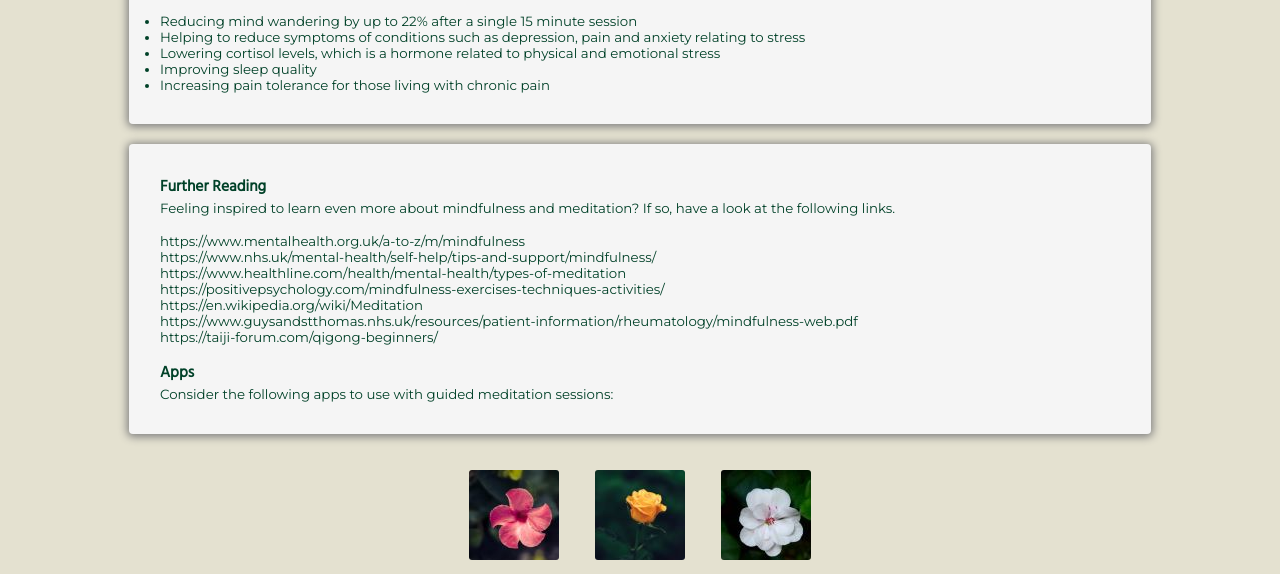
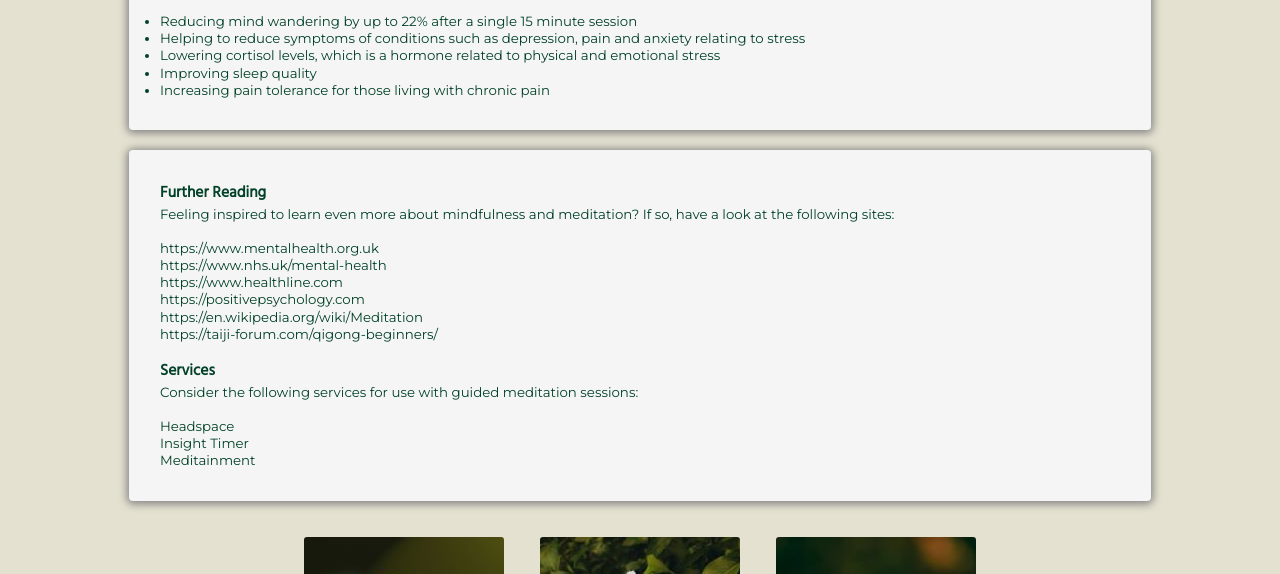
Before and after one commit to Code-Institute-Submissions/project-mindfulness-meditation, a plain HTML site: page benefits.html in a window 1280 px wide. Shown: the part 217-791 px from the top of the page. Drawn offline with Linux system fonts and the light colour scheme.

Commit message:
Adjust styling for picture box elements

```diff
--- a/assets/css/style.css
+++ b/assets/css/style.css
@@ -21,7 +21,7 @@ h3,
     font-family: Hind, sans-serif;
 }
 
-p {
+p, li {
     line-height: 1.3;
 }
 
@@ -69,7 +69,7 @@ header {
 
 /* Adjusted homepage element positioning following discussion with mentor */
 #home-image {
-    background: #0f5a41 url(../images/garden-path-marco-de-winter-unsplash-v5.jpeg) center center no-repeat;
+    background: #0f5a41 url(../images/garden-path-marco-de-winter.jpeg) center center no-repeat;
     min-height: calc(100vh - 201px);
     display: flex;
     align-items: center;
@@ -217,8 +217,8 @@ footer {
 
 #picture-box div {
     display: inline-block;
-    width: 90px;
-    height: 90px;
+    width: 200px;
+    height: 200px;
     border: 1px solid transparent;
     margin: 15px;
     border-radius: 4px;
--- a/benefits.html
+++ b/benefits.html
@@ -51,42 +51,45 @@
         <div class="content-box">
             <h3>Further Reading</h3>
             <p>Feeling inspired to learn even more about mindfulness and meditation? If so, have a look at the following
-                links.</p>
+                sites:</p>
             <br>
             <ul>
                 <li><a href="https://www.mentalhealth.org.uk/a-to-z/m/mindfulness" target="_blank"
-                        rel="noopener">https://www.mentalhealth.org.uk/a-to-z/m/mindfulness</a>
+                        rel="noopener">https://www.mentalhealth.org.uk</a>
                 </li>
                 <li><a href="https://www.nhs.uk/mental-health/self-help/tips-and-support/mindfulness/" target="_blank"
-                        rel="noopener">https://www.nhs.uk/mental-health/self-help/tips-and-support/mindfulness/</a>
+                        rel="noopener">https://www.nhs.uk/mental-health</a>
                 </li>
                 <li><a href="https://www.healthline.com/health/mental-health/types-of-meditation" target="_blank"
-                        rel="noopener">https://www.healthline.com/health/mental-health/types-of-meditation</a>
+                        rel="noopener">https://www.healthline.com</a>
                 </li>
                 <li><a href="https://positivepsychology.com/mindfulness-exercises-techniques-activities/"
-                        target="_blank"
-                        rel="noopener">https://positivepsychology.com/mindfulness-exercises-techniques-activities/</a>
+                        target="_blank" rel="noopener">https://positivepsychology.com</a>
                 </li>
                 <li><a href="https://en.wikipedia.org/wiki/Meditation" target="_blank"
-                        rel="noopener">https://en.wikipedia.org/wiki/Meditation</a></li>
-                <li><a href="https://www.guysandstthomas.nhs.uk/resources/patient-information/rheumatology/mindfulness-web.pdf"
-                        target="_blank"
-                        rel="noopener">https://www.guysandstthomas.nhs.uk/resources/patient-information/rheumatology/mindfulness-web.pdf</a>
+                        rel="noopener">https://en.wikipedia.org/wiki/Meditation</a>
                 </li>
                 <li><a href="https://taiji-forum.com/qigong-beginners/" target="_blank"
                         rel="noopener">https://taiji-forum.com/qigong-beginners/</a>
                 </li>
             </ul>
             <br>
-            <h3>Apps</h3>
-            <p>Consider the following apps to use with guided meditation sessions:</p>
+            <h3>Services</h3>
+            <p>Consider the following services for use with guided meditation sessions:</p>
+            <br>
+            <ul>
+                <li><a href="https://headspace.com" target="_blank" rel="noopener">Headspace</a></li>
+                <li><a href="https://insighttimer.com/" target="_blank" rel="noopener">Insight Timer</a></li>
+                <li><a href="https://meditainment.com/" target="_blank" rel="noopener">Meditainment</a></li>
+            </ul>
         </div>
         <!-- Container for picture box -->
         <div id="picture-box">
-            <div><img src="assets/images/dark-pink-flower-tra-tran-unsplash.jpg" alt="Image of dark pink flower"></div>
-            <div><img src="assets/images/orange-flower-anton-bozhina-unsplash.jpg" alt="Image of orange rose"></div>
-            <div><img src="assets/images/white-pink-flower-angelika-paduch-unsplash.jpg"
-                    alt="Image of white and pink flower"></div>
+            <div><img src="assets/images/blue-flower-gabriel-manlake.jpg" alt="Image of blue flower"></div>
+            <div><img src="assets/images/blue-white-flowers-niconor-brown.jpg" alt="Image of small blue white flowers">
+            </div>
+            <div><img src="assets/images/red-orange-flowers-revieshan.jpg" alt="Image of small red orange flowers">
+            </div>
         </div>
     </section>
     <footer>
```
Also changed, not shown: techniques.html (+3 -3 lines), assets/images/blue-flower-gabriel-manlake.jpg (added), assets/images/blue-white-flowers-niconor-brown.jpg (added), assets/images/daisy-flower-marissa-daeger.jpg (added), assets/images/dark-pink-flower-tra-tran-unsplash.jpg (deleted), assets/images/dark-pink-flower-tra-tran.jpg (added), assets/images/dark-red-flower-mariam-djabari.jpg (added), assets/images/garden-path-marco-de-winter-unsplash-v5.jpeg (deleted), assets/images/garden-path-marco-de-winter.jpeg (added), assets/images/orange-flower-anton-bozhina-unsplash.jpg (deleted), assets/images/orange-flower-anton-bozhina.jpg (added), assets/images/pink-flower-ivan-moncada.jpg (added), assets/images/purple-flower-frank-busch.jpg (added), assets/images/purple-flower-karl-heinz-muller.jpg (added), 4 more files.
